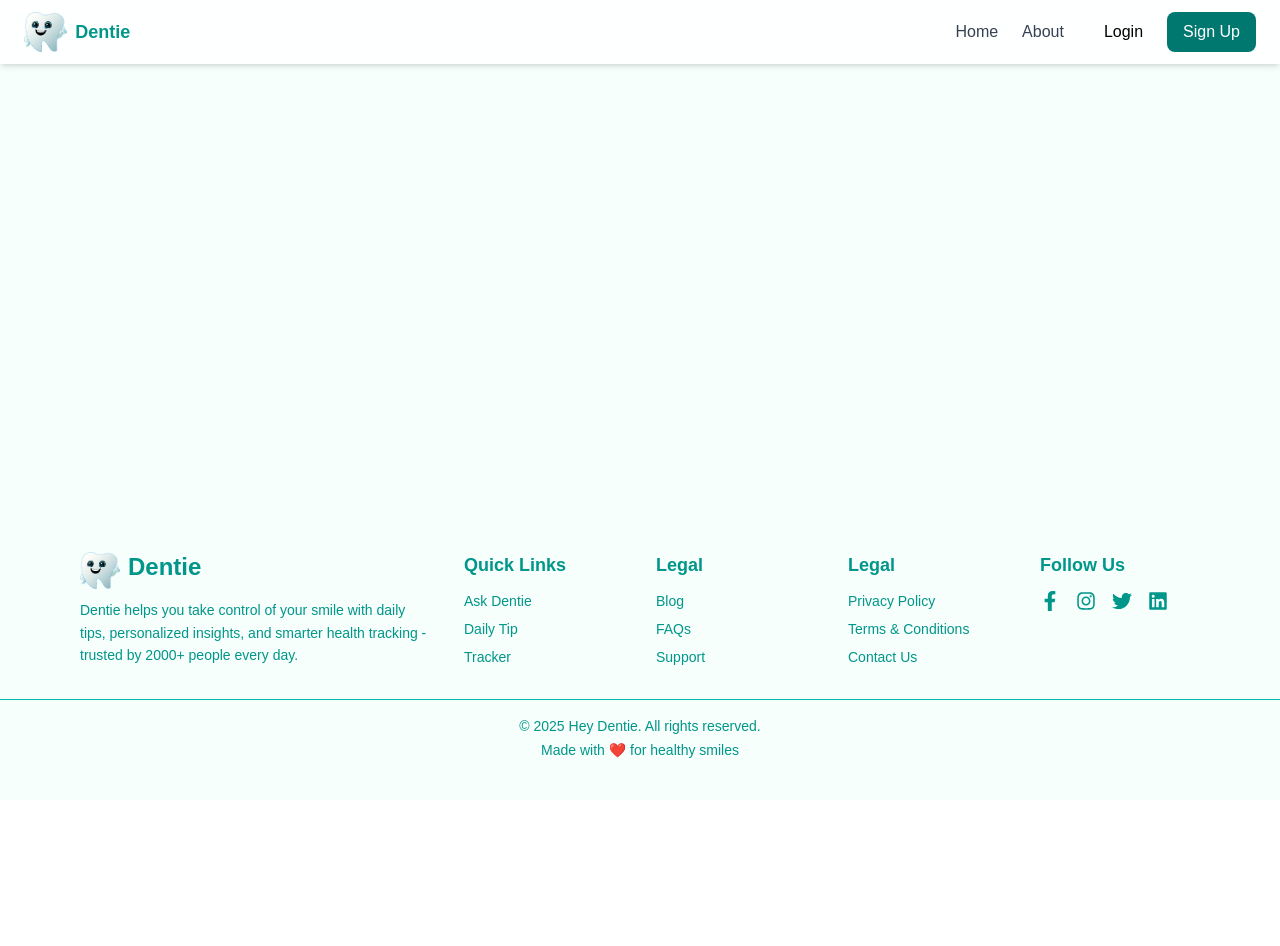
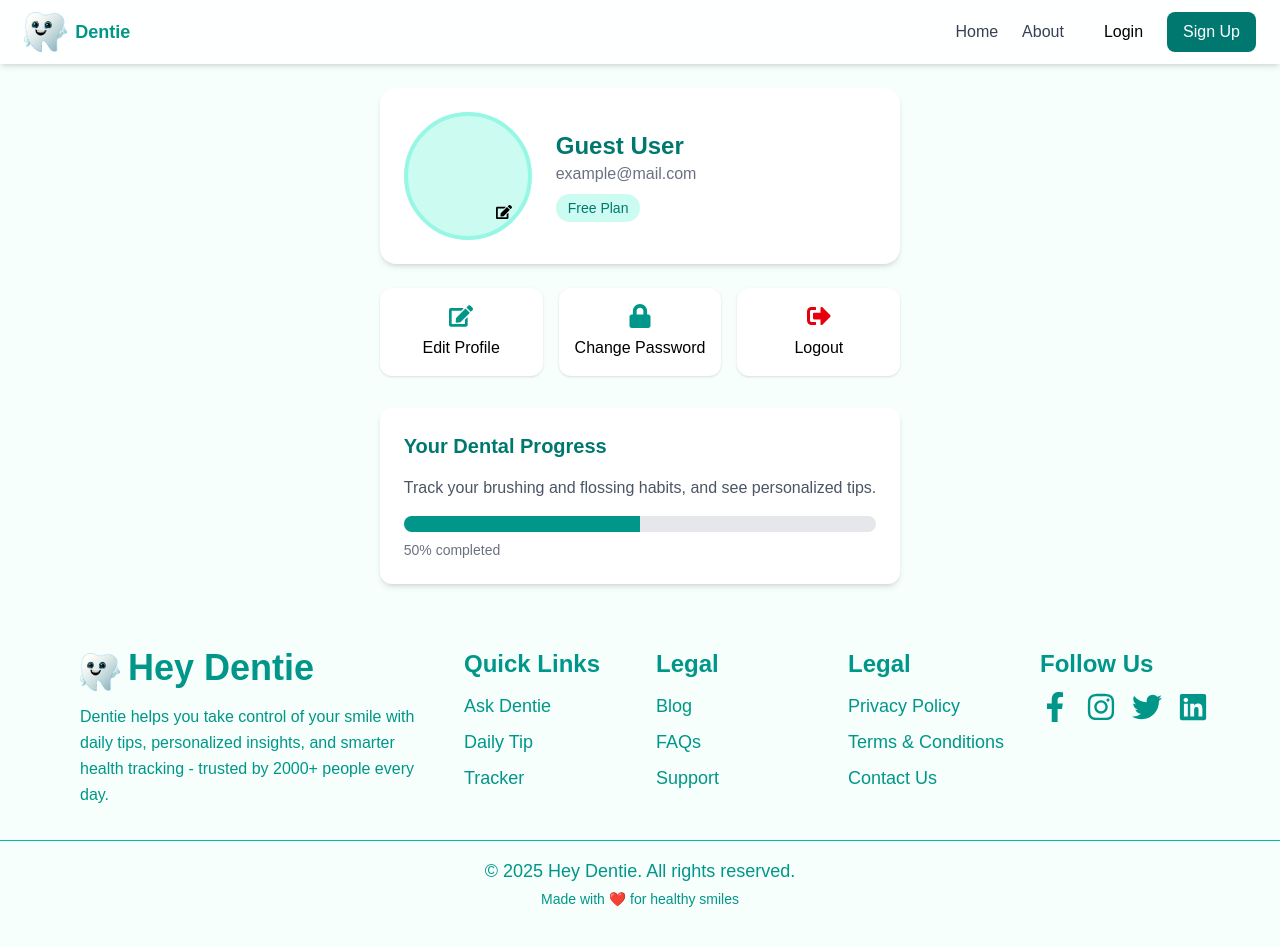
Before and after one commit to ibnul42/hey-dentie, a React (Vite) app in the folder frontend/: page /profile in a window 1280 px wide. Shown: the top 946 px of the page. Before the commit the page ends 800 px from the top, so only its background shows below. Built offline with nearby package versions, Linux system fonts and the light colour scheme.

Commit message:
homepage redesign

```diff
--- a/frontend/src/App.jsx
+++ b/frontend/src/App.jsx
@@ -12,6 +12,7 @@ import UsersPage from "./admin/UsersPage";
 import BlogsPage from "./admin/BlogsPage";
 import SettingsPage from "./admin/SettingsPage";
 import PaymentsPage from "./admin/PaymentsPage";
+import ProfilePage from "./pages/ProfilePage";
 
 function App() {
   return (
@@ -22,6 +23,7 @@ function App() {
         <Route path="/" element={<Home />} />
         <Route path="/login" element={<Login />} />
         <Route path="/register" element={<Register />} />
+        <Route path="/profile" element={<ProfilePage />} />
         <Route path="/success" element={<SuccessPage />} />
         <Route path="/cancel" element={<CancelPage />} />
         <Route
--- a/frontend/src/components/Footer.jsx
+++ b/frontend/src/components/Footer.jsx
@@ -17,9 +17,9 @@ const Footer = () => {
         <div className="col-span-12 lg:col-span-4 space-y-2">
           <div className="flex items-center gap-2">
             <img src="/logo.png" className="w-10 h-auto" alt="" />
-            <p className="text-2xl font-bold mb-2">Dentie</p>
+            <p className="text-2xl xl:text-4xl font-bold mb-2">Hey Dentie</p>
           </div>
-          <p className="text-sm leading-relaxed">
+          <p className="text-sm xl:text-base leading-relaxed">
             Dentie helps you take control of your smile with daily tips,
             personalized insights, and smarter health tracking - trusted by
             2000+ people every day.
@@ -28,12 +28,12 @@ const Footer = () => {
 
         {/* Quick Navigation */}
         <div className="col-span-6 md:col-span-6 lg:col-span-2">
-          <h2 className="text-lg font-semibold mb-3">Quick Links</h2>
+          <h2 className="text-lg xl:text-2xl font-semibold mb-3">Quick Links</h2>
           <ul className="space-y-2 text-sm">
             <li>
               <button
                 onClick={() => setActiveComponent("chat")}
-                className="hover:underline"
+                className="hover:underline xl:text-lg"
               >
                 Ask Dentie
               </button>
@@ -41,7 +41,7 @@ const Footer = () => {
             <li>
               <button
                 onClick={() => setActiveComponent("tip")}
-                className="hover:underline"
+                className="hover:underline xl:text-lg"
               >
                 Daily Tip
               </button>
@@ -49,7 +49,7 @@ const Footer = () => {
             <li>
               <button
                 onClick={() => setActiveComponent("track")}
-                className="hover:underline"
+                className="hover:underline xl:text-lg"
               >
                 Tracker
               </button>
@@ -59,20 +59,20 @@ const Footer = () => {
 
         {/* Resources Links */}
         <div className="col-span-6 md:col-span-6 lg:col-span-2">
-          <h2 className="text-lg font-semibold mb-3">Legal</h2>
+          <h2 className="text-lg xl:text-2xl font-semibold mb-3">Legal</h2>
           <ul className="space-y-2 text-sm">
             <li>
-              <a href="/privacy-policy" className="hover:underline">
+              <a href="/privacy-policy" className="hover:underline xl:text-lg">
                 Blog
               </a>
             </li>
             <li>
-              <a href="/terms" className="hover:underline">
+              <a href="/terms" className="hover:underline xl:text-lg">
                 FAQs
               </a>
             </li>
             <li>
-              <a href="/contact" className="hover:underline">
+              <a href="/contact" className="hover:underline xl:text-lg">
                 Support
               </a>
             </li>
@@ -81,20 +81,20 @@ const Footer = () => {
 
         {/* Legal Links */}
         <div className="col-span-6 md:col-span-6 lg:col-span-2">
-          <h2 className="text-lg font-semibold mb-3">Legal</h2>
+          <h2 className="text-lg xl:text-2xl font-semibold mb-3">Legal</h2>
           <ul className="space-y-2 text-sm">
             <li>
-              <a href="/privacy-policy" className="hover:underline">
+              <a href="/privacy-policy" className="hover:underline xl:text-lg">
                 Privacy Policy
               </a>
             </li>
             <li>
-              <a href="/terms" className="hover:underline">
+              <a href="/terms" className="hover:underline xl:text-lg">
                 Terms & Conditions
               </a>
             </li>
             <li>
-              <a href="/contact" className="hover:underline">
+              <a href="/contact" className="hover:underline xl:text-lg">
                 Contact Us
               </a>
             </li>
@@ -103,35 +103,35 @@ const Footer = () => {
 
         {/* Social Media */}
         <div className="col-span-6 md:col-span-6 lg:col-span-2">
-          <h2 className="text-lg font-semibold mb-3">Follow Us</h2>
+          <h2 className="text-lg xl:text-2xl font-semibold mb-3">Follow Us</h2>
           <div className="flex gap-4">
             <a
               href="https://facebook.com"
               target="_blank"
               rel="noopener noreferrer"
             >
-              <FaFacebookF className="text-xl hover:text-yellow-400 transition" />
+              <FaFacebookF className="text-xl xl:text-3xl hover:text-yellow-400 transition" />
             </a>
             <a
               href="https://instagram.com"
               target="_blank"
               rel="noopener noreferrer"
             >
-              <FaInstagram className="text-xl hover:text-yellow-400 transition" />
+              <FaInstagram className="text-xl xl:text-3xl hover:text-yellow-400 transition" />
             </a>
             <a
               href="https://twitter.com"
               target="_blank"
               rel="noopener noreferrer"
             >
-              <FaTwitter className="text-xl hover:text-yellow-400 transition" />
+              <FaTwitter className="text-xl xl:text-3xl hover:text-yellow-400 transition" />
             </a>
             <a
               href="https://linkedin.com"
               target="_blank"
               rel="noopener noreferrer"
             >
-              <FaLinkedin className="text-xl hover:text-yellow-400 transition" />
+              <FaLinkedin className="text-xl xl:text-3xl hover:text-yellow-400 transition" />
             </a>
           </div>
         </div>
@@ -139,8 +139,8 @@ const Footer = () => {
 
       {/* Bottom Bar */}
       <div className="border-t border-teal-500 mt-8 pt-4 text-center text-sm">
-        <p>© {new Date().getFullYear()} Hey Dentie. All rights reserved.</p>
-        <p className="mt-1">Made with ❤️ for healthy smiles</p>
+        <p className="xl:text-lg">© {new Date().getFullYear()} Hey Dentie. All rights reserved.</p>
+        <p className="xl:text-md mt-1">Made with ❤️ for healthy smiles</p>
       </div>
     </footer>
   );
--- a/frontend/src/components/Header.jsx
+++ b/frontend/src/components/Header.jsx
@@ -37,8 +37,12 @@ const Header = () => {
 
   const baseMenuItems = [
     { name: "Home", path: "/" },
-    { name: "About", value: "/about" },
+    { name: "About", path: "/about" },
   ];
+
+  if (user?.role === "user" || user?.role === "admin") {
+    baseMenuItems.push({ name: "Profile", path: "/profile" });
+  }
 
   const menuItems =
     user?.role === "admin"
--- a/frontend/src/components/StreakTracker.jsx
+++ b/frontend/src/components/StreakTracker.jsx
@@ -38,25 +38,25 @@ const StreakTracker = () => {
 
   return (
     <section className="max-w-full mx-auto px-3 md:px-6 flex flex-col gap-2 lg:gap-5">
-      <h2 className="text-xl text-center md:text-2xl font-bold text-teal-700 mb-4">
+      <h2 className="text-xl text-center md:text-2xl xl:text-5xl font-bold text-teal-700 mb-4">
         📅 Your Brushing Streak
       </h2>
 
-      <div className="bg-white rounded-xl py-6 px-2 md:px-4 shadow-md text-center">
-        <h3 className="text-xl md:text-2xl font-bold text-orange-600 mb-2 flex items-center justify-center gap-1">
+      <div className="bg-white rounded-xl py-6 xl:py-10 px-2 md:px-4 shadow-md text-center">
+        <h3 className="text-xl md:text-2xl xl:text-4xl font-bold text-orange-600 mb-2 xl:mb-4 flex items-center justify-center gap-1">
           🔥 Brushing Streak
         </h3>
 
         {loading ? (
-          <p className="text-sm text-gray-500">Checking your progress...</p>
+          <p className="text-sm md:text-xl xl:text-4xl text-gray-500">Checking your progress...</p>
         ) : (
           <div className="text-3xl md:text-5xl font-extrabold text-orange-500 mb-2 transition-all duration-300 ease-out">
             {streak}{" "}
-            <span className="text-xl">day{streak > 1 ? "'s" : ""}</span>
+            <span className="text-xl xl:text-3xl">day{streak > 1 ? "'s" : ""}</span>
           </div>
         )}
 
-        <p className="text-sm text-gray-700 font-medium">
+        <p className="text-sm xl:text-xl text-gray-700 font-medium">
           {token
             ? "Keep maintaining your dental habits daily to keep your streak and smile healthy! 😁"
             : "Log in to start tracking your dental health habits and build a healthy smile!"}
--- /dev/null
+++ b/frontend/src/pages/ProfilePage.jsx
@@ -0,0 +1,86 @@
+import React, { useContext } from "react";
+import { FaUserCircle, FaEdit, FaLock, FaSignOutAlt } from "react-icons/fa";
+import { AuthContext } from "../lib/AuthContext";
+
+const ProfilePage = () => {
+  const { user, logout, setActiveComponent } = useContext(AuthContext);
+  console.log(user);
+  return (
+    <div className="max-w-4xl mx-auto p-6">
+      {/* Profile Header */}
+      <div className="bg-white rounded-2xl shadow-md p-6 flex flex-col md:flex-row items-center gap-6">
+        {/* Profile Picture */}
+        <div className="relative w-32 h-32 overflow-hidden rounded-full border-4 border-teal-200 bg-teal-100">
+          <img
+            src={user?.photo || "/assets/default-avatar.png"}
+            alt=""
+            className={`w-32 h-32 rounded-full object-cover ${
+              !user?.photo && "opacity-0"
+            }`}
+          />
+          <button className="absolute bottom-2 right-2 p-2 rounded-full hover:bg-teal-700">
+            <FaEdit size={16} />
+          </button>
+        </div>
+
+        {/* User Info */}
+        <div className="flex-1 text-center md:text-left">
+          <h1 className="text-2xl font-bold text-teal-700">
+            {user?.name || "Guest User"}
+          </h1>
+          <p className="text-gray-500">{user?.email || "example@mail.com"}</p>
+
+          {/* Plan Tag */}
+
+          {/* Premium Badge */}
+          {user?.isPremium ? (
+            <span className="inline-block ml-2 bg-yellow-400 text-yellow-900 px-3 py-1 rounded-full text-xs font-semibold">
+              ⭐ Premium User
+            </span>
+          ) : (
+            <span className="inline-block bg-teal-100 text-teal-700 px-3 py-1 rounded-full mt-2 text-sm">
+              Free Plan
+            </span>
+          )}
+        </div>
+      </div>
+
+      {/* Actions */}
+      <div className="grid grid-cols-2 sm:grid-cols-3 gap-4 mt-6">
+        <button className="flex flex-col items-center p-4 bg-white rounded-xl shadow hover:bg-teal-50 transition">
+          <FaEdit className="text-teal-600 text-2xl mb-2" />
+          <span>Edit Profile</span>
+        </button>
+        <button className="flex flex-col items-center p-4 bg-white rounded-xl shadow hover:bg-teal-50 transition">
+          <FaLock className="text-teal-600 text-2xl mb-2" />
+          <span>Change Password</span>
+        </button>
+        <button className="flex flex-col items-center p-4 bg-white rounded-xl shadow hover:bg-red-50 transition">
+          <FaSignOutAlt className="text-red-600 text-2xl mb-2" />
+          <span>Logout</span>
+        </button>
+      </div>
+
+      {/* Dental Progress Section */}
+      <div className="mt-8 bg-white rounded-xl shadow-md p-6">
+        <h2 className="text-xl font-semibold text-teal-700 mb-4">
+          Your Dental Progress
+        </h2>
+        <p className="text-gray-600 mb-4">
+          Track your brushing and flossing habits, and see personalized tips.
+        </p>
+        <div className="h-4 bg-gray-200 rounded-full overflow-hidden">
+          <div
+            className="h-full bg-teal-600"
+            style={{ width: user?.progress || "50%" }}
+          ></div>
+        </div>
+        <p className="text-sm text-gray-500 mt-2">
+          {user?.progress || "50%"} completed
+        </p>
+      </div>
+    </div>
+  );
+};
+
+export default ProfilePage;
```
Also changed, not shown: frontend/src/components/Chat.jsx (+6 -6 lines), frontend/src/components/DentieRecommends.jsx (+12 -12 lines), frontend/src/components/PricingSection.jsx (+27 -27 lines), frontend/src/components/Testimonials.jsx (+5 -5 lines), frontend/src/pages/Home.jsx (+16 -16 lines).
